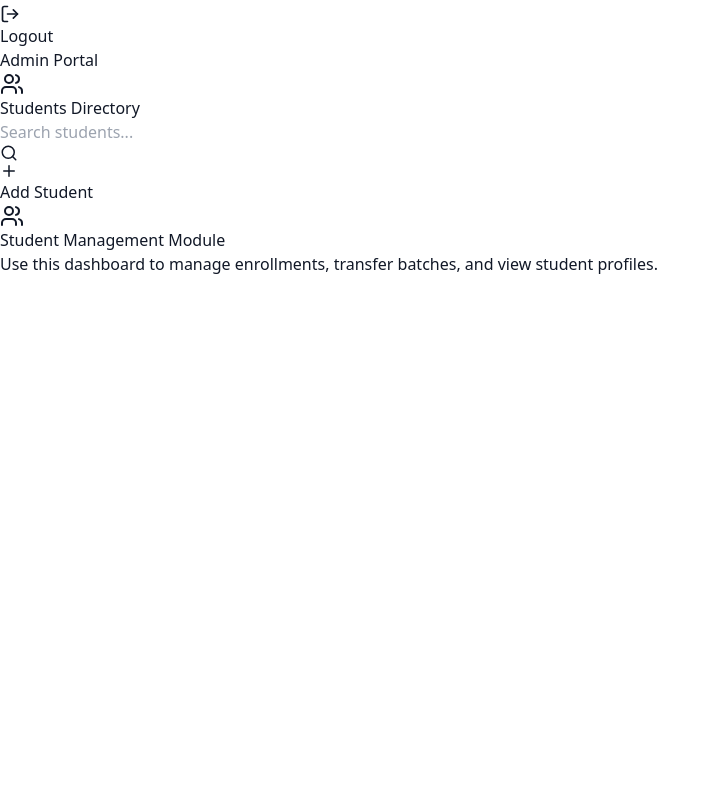
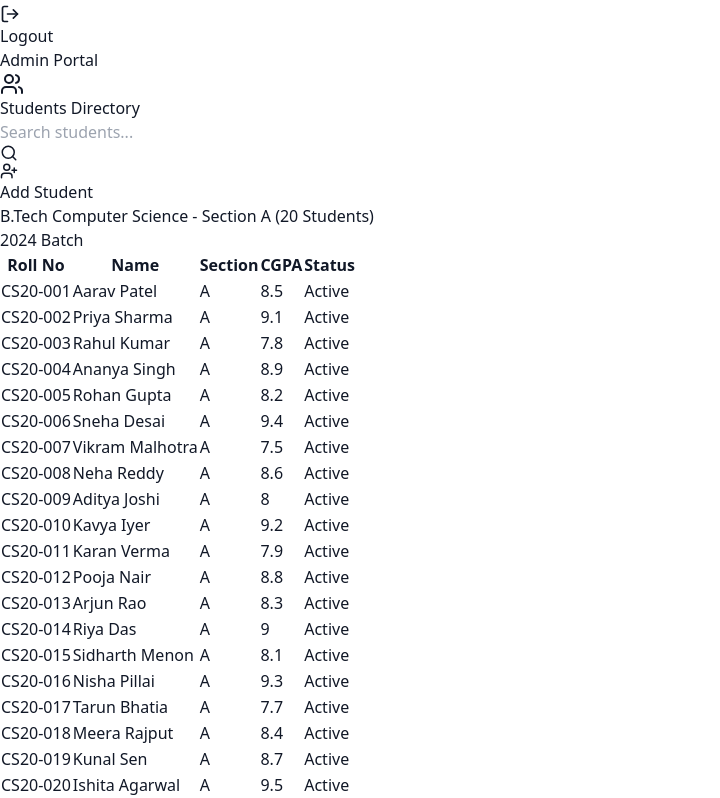
Before and after one commit to rachapudiavinash99-ops/Smart-Education-University-Management-System, a React (Vite) app in the folder frontend/: page /dashboard/students in a window 1280 px wide. Shown: the part 548-1346 px from the top of the page, without its empty margins (0-720 px from the left). Before the commit the page ends 824 px from the top, so only its background shows below. Built offline with nearby package versions, Linux system fonts and the light colour scheme.

Commit message:
feat: populate courses and add 20 indian students to sections

```diff
--- a/frontend/src/pages/academics/Attendance.tsx
+++ b/frontend/src/pages/academics/Attendance.tsx
@@ -3,10 +3,26 @@ import { CheckCircle, XCircle, Clock } from 'lucide-react';
 
 const Attendance = () => {
   const [students, setStudents] = useState([
-    { id: 1, name: 'Alice Smith', roll: 'CS20-001', status: 'PRESENT' },
-    { id: 2, name: 'Bob Jones', roll: 'CS20-002', status: 'ABSENT' },
-    { id: 3, name: 'Charlie Brown', roll: 'CS20-003', status: 'LATE' },
-    { id: 4, name: 'David Lee', roll: 'CS20-004', status: 'PRESENT' },
+    { id: 1, name: 'Aarav Patel', roll: 'CS20-001', status: 'PRESENT' },
+    { id: 2, name: 'Priya Sharma', roll: 'CS20-002', status: 'PRESENT' },
+    { id: 3, name: 'Rahul Kumar', roll: 'CS20-003', status: 'LATE' },
+    { id: 4, name: 'Ananya Singh', roll: 'CS20-004', status: 'PRESENT' },
+    { id: 5, name: 'Rohan Gupta', roll: 'CS20-005', status: 'PRESENT' },
+    { id: 6, name: 'Sneha Desai', roll: 'CS20-006', status: 'ABSENT' },
+    { id: 7, name: 'Vikram Malhotra', roll: 'CS20-007', status: 'PRESENT' },
+    { id: 8, name: 'Neha Reddy', roll: 'CS20-008', status: 'PRESENT' },
+    { id: 9, name: 'Aditya Joshi', roll: 'CS20-009', status: 'PRESENT' },
+    { id: 10, name: 'Kavya Iyer', roll: 'CS20-010', status: 'PRESENT' },
+    { id: 11, name: 'Karan Verma', roll: 'CS20-011', status: 'LATE' },
+    { id: 12, name: 'Pooja Nair', roll: 'CS20-012', status: 'PRESENT' },
+    { id: 13, name: 'Arjun Rao', roll: 'CS20-013', status: 'PRESENT' },
+    { id: 14, name: 'Riya Das', roll: 'CS20-014', status: 'ABSENT' },
+    { id: 15, name: 'Sidharth Menon', roll: 'CS20-015', status: 'PRESENT' },
+    { id: 16, name: 'Nisha Pillai', roll: 'CS20-016', status: 'PRESENT' },
+    { id: 17, name: 'Tarun Bhatia', roll: 'CS20-017', status: 'PRESENT' },
+    { id: 18, name: 'Meera Rajput', roll: 'CS20-018', status: 'LATE' },
+    { id: 19, name: 'Kunal Sen', roll: 'CS20-019', status: 'PRESENT' },
+    { id: 20, name: 'Ishita Agarwal', roll: 'CS20-020', status: 'PRESENT' },
   ]);
 
   const markAttendance = (id: number, status: string) => {
--- a/frontend/src/pages/courses/Courses.tsx
+++ b/frontend/src/pages/courses/Courses.tsx
@@ -1,7 +1,18 @@
-import React from 'react';
-import { BookOpen, Search, Plus } from 'lucide-react';
+import React, { useState } from 'react';
+import { BookOpen, Search, Plus, Edit, Trash2 } from 'lucide-react';
 
 const Courses = () => {
+  const [courses] = useState([
+    { id: 'CS101', name: 'B.Tech Computer Science Engineering', department: 'Computer Science', credits: 160, duration: '4 Years' },
+    { id: 'ME201', name: 'B.Tech Mechanical Engineering', department: 'Mechanical', credits: 160, duration: '4 Years' },
+    { id: 'EE301', name: 'B.Tech Electrical Engineering', department: 'Electrical', credits: 160, duration: '4 Years' },
+    { id: 'MBA101', name: 'Master of Business Administration (Finance)', department: 'Management', credits: 80, duration: '2 Years' },
+    { id: 'BBA201', name: 'Bachelor of Business Administration', department: 'Management', credits: 120, duration: '3 Years' },
+    { id: 'BCA101', name: 'Bachelor of Computer Applications', department: 'Computer Applications', credits: 120, duration: '3 Years' },
+    { id: 'MCA201', name: 'Master of Computer Applications', department: 'Computer Applications', credits: 80, duration: '2 Years' },
+    { id: 'BSC101', name: 'B.Sc Physics (Hons)', department: 'Sciences', credits: 120, duration: '3 Years' },
+  ]);
+
   return (
     <div>
       <div className="flex justify-between items-center mb-6">
@@ -23,10 +34,38 @@ const Courses = () => {
         </div>
       </div>
 
-      <div className="bg-white dark:bg-gray-800 shadow rounded-lg p-8 text-center text-gray-500 dark:text-gray-400 border border-gray-200 dark:border-gray-700">
-        <BookOpen className="mx-auto h-12 w-12 text-gray-400 mb-4" />
-        <p className="text-lg font-medium">Course Management Module</p>
-        <p className="mt-2 text-sm">Design syllabi, allocate faculty credits, and configure grading rubrics here.</p>
+      <div className="bg-white dark:bg-gray-800 shadow rounded-lg overflow-hidden border border-gray-200 dark:border-gray-700">
+        <table className="min-w-full divide-y divide-gray-200 dark:divide-gray-700">
+          <thead className="bg-gray-50 dark:bg-gray-900/50">
+            <tr>
+              <th className="px-6 py-3 text-left text-xs font-medium text-gray-500 dark:text-gray-400 uppercase tracking-wider">Course Code</th>
+              <th className="px-6 py-3 text-left text-xs font-medium text-gray-500 dark:text-gray-400 uppercase tracking-wider">Course Name</th>
+              <th className="px-6 py-3 text-left text-xs font-medium text-gray-500 dark:text-gray-400 uppercase tracking-wider">Department</th>
+              <th className="px-6 py-3 text-left text-xs font-medium text-gray-500 dark:text-gray-400 uppercase tracking-wider">Duration</th>
+              <th className="px-6 py-3 text-left text-xs font-medium text-gray-500 dark:text-gray-400 uppercase tracking-wider">Credits</th>
+              <th className="px-6 py-3 text-right text-xs font-medium text-gray-500 dark:text-gray-400 uppercase tracking-wider">Actions</th>
+            </tr>
+          </thead>
+          <tbody className="bg-white dark:bg-gray-800 divide-y divide-gray-200 dark:divide-gray-700">
+            {courses.map((course) => (
+              <tr key={course.id} className="hover:bg-gray-50 dark:hover:bg-gray-700/50">
+                <td className="px-6 py-4 whitespace-nowrap text-sm font-bold text-gray-900 dark:text-white">{course.id}</td>
+                <td className="px-6 py-4 whitespace-nowrap text-sm text-gray-900 dark:text-gray-200 font-medium">{course.name}</td>
+                <td className="px-6 py-4 whitespace-nowrap text-sm text-gray-500 dark:text-gray-400">{course.department}</td>
+                <td className="px-6 py-4 whitespace-nowrap text-sm text-gray-500 dark:text-gray-400">{course.duration}</td>
+                <td className="px-6 py-4 whitespace-nowrap text-sm text-gray-900 dark:text-white font-semibold">{course.credits}</td>
+                <td className="px-6 py-4 whitespace-nowrap text-right text-sm font-medium space-x-3">
+                  <button className="text-blue-600 hover:text-blue-900 dark:text-blue-400 dark:hover:text-blue-300">
+                    <Edit size={18} />
+                  </button>
+                  <button className="text-red-600 hover:text-red-900 dark:text-red-400 dark:hover:text-red-300">
+                    <Trash2 size={18} />
+                  </button>
+                </td>
+              </tr>
+            ))}
+          </tbody>
+        </table>
       </div>
     </div>
   );
--- a/frontend/src/pages/finance/Fees.tsx
+++ b/frontend/src/pages/finance/Fees.tsx
@@ -3,9 +3,11 @@ import { CreditCard, Plus, Receipt, AlertCircle } from 'lucide-react';
 
 const Fees = () => {
   const [invoices, setInvoices] = useState([
-    { id: 1, invoiceNo: 'INV-A1B2C3D4', student: 'Alice Smith (CS20-001)', total: 5000, paid: 5000, status: 'PAID', due: '2024-01-15' },
-    { id: 2, invoiceNo: 'INV-X9Y8Z7W6', student: 'Bob Jones (CS20-002)', total: 5000, paid: 2500, status: 'PARTIAL', due: '2024-01-15' },
-    { id: 3, invoiceNo: 'INV-P4Q5R6S7', student: 'Charlie Brown (CS20-003)', total: 5000, paid: 0, status: 'OVERDUE', due: '2023-12-01' },
+    { id: 1, invoiceNo: 'INV-A1B2C3D4', student: 'Aarav Patel (CS20-001)', total: 50000, paid: 50000, status: 'PAID', due: '2024-01-15' },
+    { id: 2, invoiceNo: 'INV-X9Y8Z7W6', student: 'Priya Sharma (CS20-002)', total: 50000, paid: 25000, status: 'PARTIAL', due: '2024-01-15' },
+    { id: 3, invoiceNo: 'INV-P4Q5R6S7', student: 'Rahul Kumar (CS20-003)', total: 50000, paid: 0, status: 'OVERDUE', due: '2023-12-01' },
+    { id: 4, invoiceNo: 'INV-K9L8M7N6', student: 'Ananya Singh (CS20-004)', total: 50000, paid: 50000, status: 'PAID', due: '2024-01-15' },
+    { id: 5, invoiceNo: 'INV-Z1X2C3V4', student: 'Rohan Gupta (CS20-005)', total: 50000, paid: 10000, status: 'PARTIAL', due: '2024-01-15' },
   ]);
 
   const getStatusBadge = (status: string) => {
--- a/frontend/src/pages/students/Students.tsx
+++ b/frontend/src/pages/students/Students.tsx
@@ -1,7 +1,30 @@
-import React from 'react';
-import { Users, Search, Plus } from 'lucide-react';
+import React, { useState } from 'react';
+import { Users, Search, Plus, UserPlus } from 'lucide-react';
 
 const Students = () => {
+  const [students] = useState([
+    { id: 'CS20-001', name: 'Aarav Patel', section: 'A', status: 'Active', cgpa: 8.5 },
+    { id: 'CS20-002', name: 'Priya Sharma', section: 'A', status: 'Active', cgpa: 9.1 },
+    { id: 'CS20-003', name: 'Rahul Kumar', section: 'A', status: 'Active', cgpa: 7.8 },
+    { id: 'CS20-004', name: 'Ananya Singh', section: 'A', status: 'Active', cgpa: 8.9 },
+    { id: 'CS20-005', name: 'Rohan Gupta', section: 'A', status: 'Active', cgpa: 8.2 },
+    { id: 'CS20-006', name: 'Sneha Desai', section: 'A', status: 'Active', cgpa: 9.4 },
+    { id: 'CS20-007', name: 'Vikram Malhotra', section: 'A', status: 'Active', cgpa: 7.5 },
+    { id: 'CS20-008', name: 'Neha Reddy', section: 'A', status: 'Active', cgpa: 8.6 },
+    { id: 'CS20-009', name: 'Aditya Joshi', section: 'A', status: 'Active', cgpa: 8.0 },
+    { id: 'CS20-010', name: 'Kavya Iyer', section: 'A', status: 'Active', cgpa: 9.2 },
+    { id: 'CS20-011', name: 'Karan Verma', section: 'A', status: 'Active', cgpa: 7.9 },
+    { id: 'CS20-012', name: 'Pooja Nair', section: 'A', status: 'Active', cgpa: 8.8 },
+    { id: 'CS20-013', name: 'Arjun Rao', section: 'A', status: 'Active', cgpa: 8.3 },
+    { id: 'CS20-014', name: 'Riya Das', section: 'A', status: 'Active', cgpa: 9.0 },
+    { id: 'CS20-015', name: 'Sidharth Menon', section: 'A', status: 'Active', cgpa: 8.1 },
+    { id: 'CS20-016', name: 'Nisha Pillai', section: 'A', status: 'Active', cgpa: 9.3 },
+    { id: 'CS20-017', name: 'Tarun Bhatia', section: 'A', status: 'Active', cgpa: 7.7 },
+    { id: 'CS20-018', name: 'Meera Rajput', section: 'A', status: 'Active', cgpa: 8.4 },
+    { id: 'CS20-019', name: 'Kunal Sen', section: 'A', status: 'Active', cgpa: 8.7 },
+    { id: 'CS20-020', name: 'Ishita Agarwal', section: 'A', status: 'Active', cgpa: 9.5 },
+  ]);
+
   return (
     <div>
       <div className="flex justify-between items-center mb-6">
@@ -18,15 +41,42 @@ const Students = () => {
             <Search className="absolute left-3 top-2.5 text-gray-400" size={18} />
           </div>
           <button className="bg-blue-600 text-white px-4 py-2 rounded-md hover:bg-blue-700 flex items-center">
-            <Plus size={18} className="mr-1" /> Add Student
+            <UserPlus size={18} className="mr-1" /> Add Student
           </button>
         </div>
       </div>
 
-      <div className="bg-white dark:bg-gray-800 shadow rounded-lg p-8 text-center text-gray-500 dark:text-gray-400 border border-gray-200 dark:border-gray-700">
-        <Users className="mx-auto h-12 w-12 text-gray-400 mb-4" />
-        <p className="text-lg font-medium">Student Management Module</p>
-        <p className="mt-2 text-sm">Use this dashboard to manage enrollments, transfer batches, and view student profiles.</p>
+      <div className="bg-white dark:bg-gray-800 shadow rounded-lg overflow-hidden border border-gray-200 dark:border-gray-700">
+        <div className="px-6 py-4 border-b border-gray-200 dark:border-gray-700 flex justify-between items-center bg-gray-50 dark:bg-gray-900/50">
+          <h4 className="text-lg font-medium text-gray-800 dark:text-white">B.Tech Computer Science - Section A (20 Students)</h4>
+          <span className="px-3 py-1 bg-blue-100 text-blue-800 rounded-full text-xs font-semibold">2024 Batch</span>
+        </div>
+        <table className="min-w-full divide-y divide-gray-200 dark:divide-gray-700">
+          <thead className="bg-gray-50 dark:bg-gray-900/50">
+            <tr>
+              <th className="px-6 py-3 text-left text-xs font-medium text-gray-500 dark:text-gray-400 uppercase tracking-wider">Roll No</th>
+              <th className="px-6 py-3 text-left text-xs font-medium text-gray-500 dark:text-gray-400 uppercase tracking-wider">Name</th>
+              <th className="px-6 py-3 text-left text-xs font-medium text-gray-500 dark:text-gray-400 uppercase tracking-wider">Section</th>
+              <th className="px-6 py-3 text-left text-xs font-medium text-gray-500 dark:text-gray-400 uppercase tracking-wider">CGPA</th>
+              <th className="px-6 py-3 text-left text-xs font-medium text-gray-500 dark:text-gray-400 uppercase tracking-wider">Status</th>
+            </tr>
+          </thead>
+          <tbody className="bg-white dark:bg-gray-800 divide-y divide-gray-200 dark:divide-gray-700">
+            {students.map((student) => (
+              <tr key={student.id} className="hover:bg-gray-50 dark:hover:bg-gray-700/50">
+                <td className="px-6 py-4 whitespace-nowrap text-sm font-medium text-gray-900 dark:text-white">{student.id}</td>
+                <td className="px-6 py-4 whitespace-nowrap text-sm text-gray-500 dark:text-gray-400 font-medium">{student.name}</td>
+                <td className="px-6 py-4 whitespace-nowrap text-sm text-gray-500 dark:text-gray-400">{student.section}</td>
+                <td className="px-6 py-4 whitespace-nowrap text-sm text-gray-900 dark:text-white font-semibold">{student.cgpa}</td>
+                <td className="px-6 py-4 whitespace-nowrap">
+                  <span className="px-2 inline-flex text-xs leading-5 font-semibold rounded-full bg-green-100 text-green-800 dark:bg-green-900/30 dark:text-green-400">
+                    {student.status}
+                  </span>
+                </td>
+              </tr>
+            ))}
+          </tbody>
+        </table>
       </div>
     </div>
   );
```
